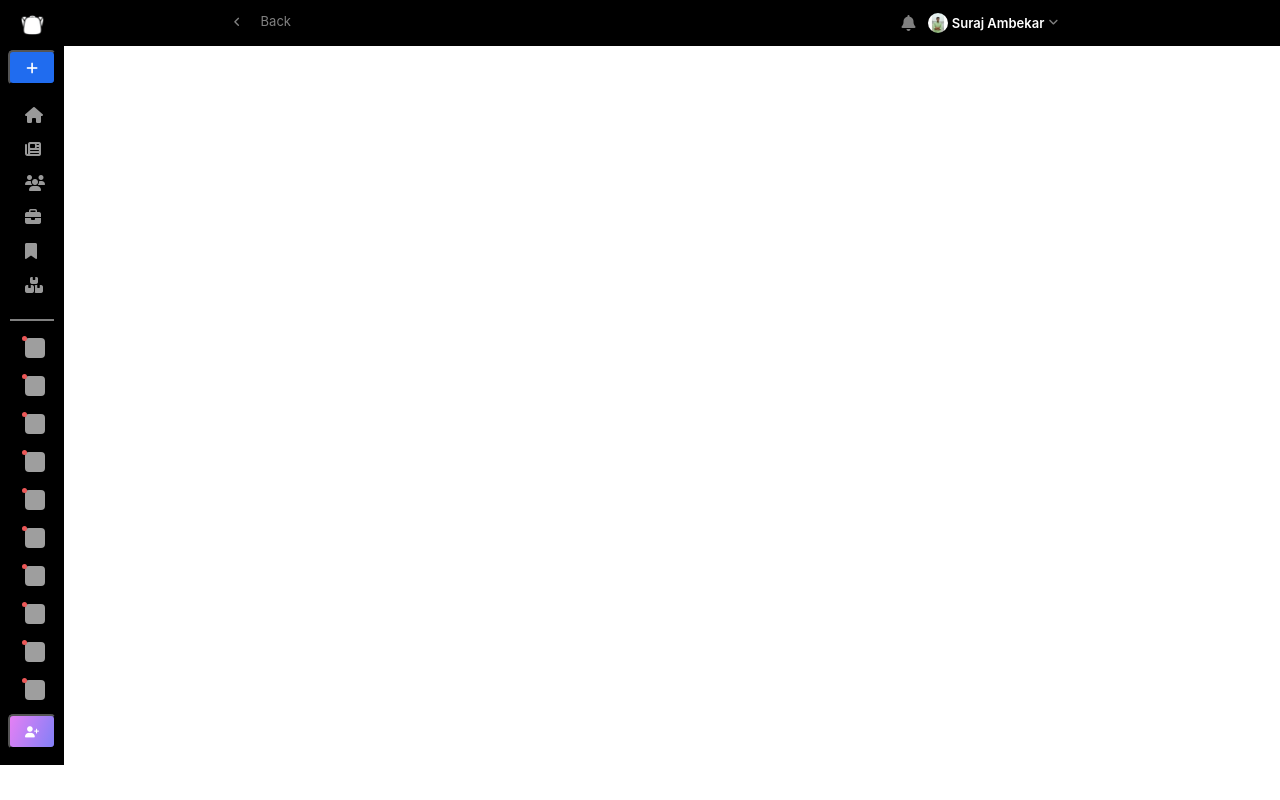
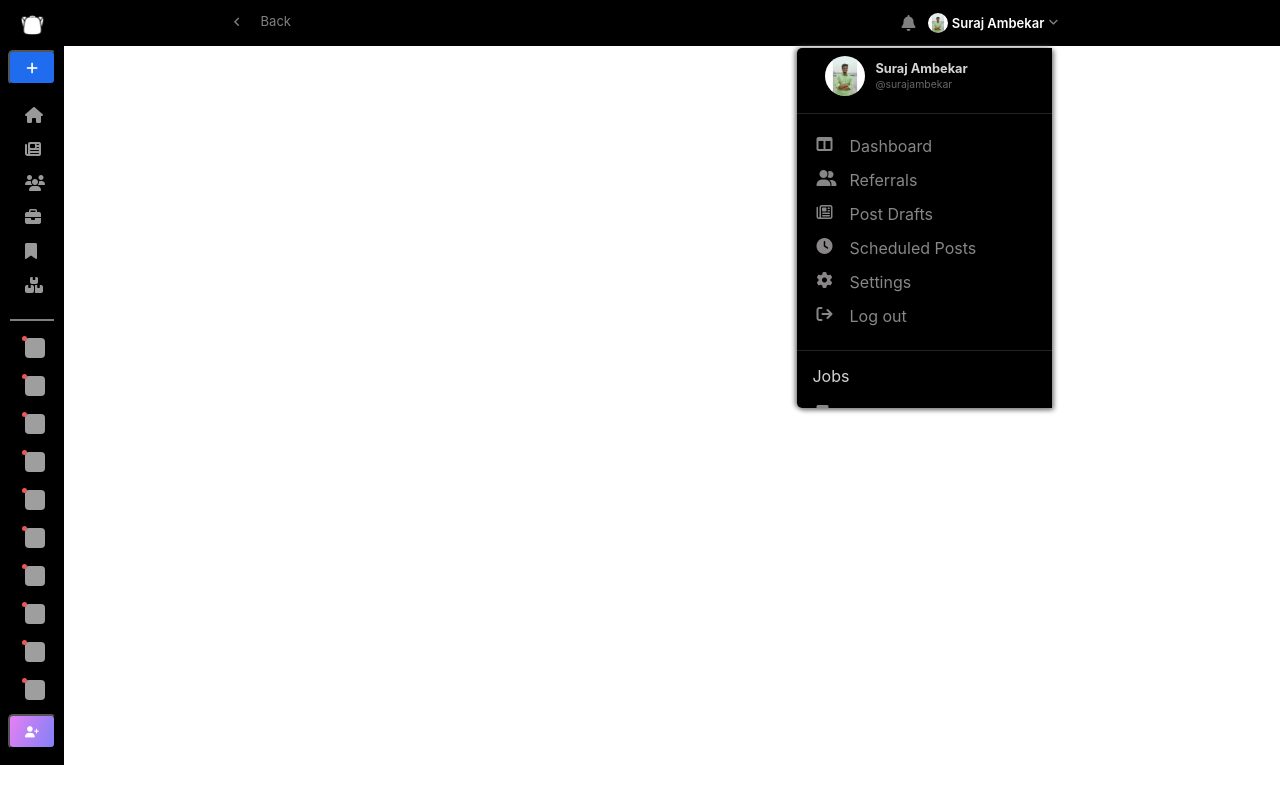
Before and after one commit to Suraj-Ambekar/React-Projects, a React (Create React App) app in the folder showwcaseclone/: page / in a window 1280 px wide. Built offline with nearby package versions, Linux system fonts and the light colour scheme; grey boxes are pictures that could not be loaded.

Commit message:
Successfully created a dropdrop list below profile section

```diff
--- a/showwcaseclone/src/App.js
+++ b/showwcaseclone/src/App.js
@@ -1,6 +1,7 @@
 import Header from "./Header";
 // import Sidebar from "./Sidebar";
 import Demo from "./Demo";
+// import Dropdown from "./Dropdown";
 
 function App() {
   return (
@@ -8,6 +9,7 @@ function App() {
       < Header />
       {/* < Sidebar /> */}
       < Demo />
+      {/* < Dropdown /> */}
     </div>
   );
 }
--- /dev/null
+++ b/showwcaseclone/src/Dropdown.css
@@ -0,0 +1,225 @@
+
+/* .tp{
+    margin: 20px 250px;
+} */
+
+
+
+.dropdown{
+    width: 255px;
+    height: 360px;
+    /* height: 520px; */
+    /* border: 2px solid blue; */
+    border-radius: 5px 0 0 5px;
+    position: absolute;
+    top: 48px;
+    right: 10px;
+    background-color: black;
+    overflow: scroll;
+    overflow-x: hidden;
+    box-shadow: 2px 2px 5px gray, -2px 0px 5px gray;
+}
+
+::-webkit-scrollbar{
+    width: 18px;
+}
+
+::-webkit-scrollbar-track {
+    background-color: #2c2c2c95;
+}
+
+::-webkit-scrollbar-thumb {
+    width: 13px;
+    background-color: black;
+    border: 2px solid #2c2c2c95;
+}
+
+.dropdown .dropdown-first-section{
+    box-sizing: border-box;
+    height: 57px;
+    padding: 8px;
+    /* border-bottom: 2px solid blue; */
+    /* border: 2px solid red; */
+}
+
+.dropdown .dropdown-first-section a{
+    text-decoration: none;
+    height: 40px;
+    /* border: 2px solid black; */
+    display: grid;
+    grid-template-columns: auto 1fr;
+    /* gap: 0.5rem; */
+}
+
+.dropdown .dropdown-first-section a .image{
+    width: 40px;
+    height: 40px;
+    /* border: 3px solid pink; */
+}
+
+.dropdown .dropdown-first-section a .image img{
+    width: 40px;
+    height: 40px;
+    border-radius: 50%;
+}
+
+.dropdown .dropdown-first-section a .dropdown-username{
+    padding: 0 10px;
+    /* border: 3px solid pink; */
+    font-size: 0.5rem;
+    display: flex;
+    flex-direction: column;
+    justify-content: center;
+    gap: 0.1rem;
+}
+
+.dropdown .dropdown-first-section a .dropdown-username .name{
+    color: #D4D4D4;
+    font-size: 0.8rem;
+    font-weight: 700;
+}
+
+.dropdown .dropdown-first-section a .dropdown-username .user-id{
+    font-size: 0.65rem;
+    color: #666666;
+}
+
+/* .hr{
+    width: 20px;
+    width: 500px;
+    border-top: 1px solid gray;
+} */
+
+.style{
+	border-top: 0.5px solid #222121;
+    border-left: 0px;
+    border-bottom: 0px;
+    border-right: 0px;
+	/* border-top: 1px solid #eb0e0e; */
+}
+
+.dropdown .dropdown-second-section{
+    box-sizing: border-box;
+    width: 100%;
+    height: 220px;
+    padding: 7px;
+    /* padding: 8px; */
+    /* border-bottom: 2px solid blue; */
+    /* border: 2px solid red; */
+}
+.dropdown .dropdown-second-section .div{
+    box-sizing: border-box;
+    /* width: 100%; */
+    height: 204px;
+    /* padding: 8px; */
+    /* border-bottom: 2px solid blue; */
+    /* border: 2px solid red; */
+    display: grid;
+    grid-template-rows: repeat(6, 1fr);
+
+}
+.dropdown .dropdown-second-section .div .sub-section{
+    /* border: 0.2px solid green; */
+    padding: 0 8px;
+    text-decoration: none;
+    display: flex;
+    align-items: center;
+}
+
+.dropdown .dropdown-second-section .div .sub-section div{
+    width: 100%;
+    /* border: 2px solid orangered; */
+    display: grid;
+    grid-template-columns: 15% 1fr;
+    color: rgb(136, 134, 134);
+}
+
+.dropdown .dropdown-third-section{
+    height: 146px;
+    /* border: 2px solid red; */
+    box-sizing: border-box;
+    padding: 7px;
+}
+
+.dropdown .dropdown-third-section .div{
+    box-sizing: border-box;
+    height: 130px;
+    /* padding: 8px; */
+    /* border-bottom: 2px solid blue; */
+    /* border: 2px solid red; */
+    display: grid;
+    grid-template-rows: repeat(4, 1fr);
+
+}
+
+.dropdown .dropdown-third-section .div .sub-section{
+    /* border: 0.2px solid green; */
+    padding: 0 8px;
+    text-decoration: none;
+    display: flex;
+    align-items: center;
+}
+
+.dropdown .dropdown-third-section .div .sub-section div{
+    width: 100%;
+    /* border: 2px solid orangered; */
+    display: grid;
+    grid-template-columns: 15% 1fr;
+    color: rgb(136, 134, 134);
+}
+.dropdown .dropdown-third-section .div .p{
+    /* font-size: rem; */
+    color: #D4D4D4;
+    padding: 0 8px;
+}
+
+.dropdown .dropdown-fourth-section{
+    height: 86px;
+    /* border: 2px solid red; */
+    box-sizing: border-box;
+    padding: 7px;
+}
+
+.dropdown .dropdown-fourth-section .div{
+    box-sizing: border-box;
+    height: 66px;
+
+    /* padding: 8px; */
+    /* border-bottom: 2px solid blue; */
+    /* border: 2px solid red; */
+    display: grid;
+    grid-template-rows: repeat(2, 1fr);
+    gap: 0.6rem;
+
+}
+
+.dropdown .dropdown-fourth-section .div .p{
+    /* font-size: rem; */
+    color: #D4D4D4;
+    padding: 0 8px;
+}
+
+.dropdown .dropdown-fourth-section .div .modes{
+    height: 30px;
+    padding: 7px;
+    background-color: #2c2c2c95;
+    border-radius: 5px;
+    /* border: 2px solid green; */
+    display: grid;
+    grid-template-columns: repeat(3, 1fr);
+    /* gap: 0.4rem; */
+}
+
+.dropdown .dropdown-fourth-section .div .modes .mode{
+    height: 18px;
+    padding: 6px 8px;
+    /* border: 2px solid black; */
+    text-align: center;
+     border-radius: 5px;
+    /* place-self: center; */
+}
+
+.active{
+    background-color: black;
+    color: white;
+}
--- a/showwcaseclone/src/Header.css
+++ b/showwcaseclone/src/Header.css
@@ -9,11 +9,13 @@
     padding-left: 17%;
     /* padding-right: 20%; */
     padding-right: 17%;
+    /* position: relative; */
 }
 
 .navbar{
     /* width: 100%; */
     height: 100%;
+    position: relative;
     /* display: flex;
     align-items: center;
     justify-content: space-between; */
--- a/showwcaseclone/src/Header.js
+++ b/showwcaseclone/src/Header.js
@@ -1,4 +1,5 @@
 import './Header.css';
+import './Dropdown.css';
 
 export default function Header(){
     return(
@@ -18,7 +19,106 @@ export default function Header(){
                         <i class="fa-sharp fa-solid fa-angle-down"></i>
                     </div>
                 </div>
+                <div className="dropdown">
+                <div className="dropdown-first-section">
+                    <a href="www.google.com">
+                        <div className="image">
+                            <img src="./profilePic.jpg" alt="profile" />
+                        </div>
+                        <div className="dropdown-username">
+                            <span className="name">Suraj Ambekar</span>
+                            <span className="user-id">@surajambekar</span>
+                        </div>
+                    </a>
+                </div>
+                <hr className='style' />
+                {/* <div className="hr">
+
+                </div>    */}
+                <div className="dropdown-second-section">
+                    <div className="div">
+                        <a className="sub-section" href="www.google.com">
+                            <div>
+                                <i class="fa-sharp fa-solid fa-table-columns"></i>
+                                <span>Dashboard</span>
+                            </div>
+                        </a>
+                        <a className="sub-section" href="www.google.com">
+                            <div>
+                                <i class="fa-solid fa-user-group"></i>
+                                <span>Referrals</span>
+                            </div>
+                        </a>
+                        <a className="sub-section" href="www.google.com">
+                            <div>
+                                <i class="fa-regular fa-newspaper"></i>
+                                <span>Post Drafts</span>
+                            </div>
+                        </a>
+                        <a className="sub-section" href="www.google.com">
+                            <div>
+                                <i class="fa-sharp fa-solid fa-clock"></i>
+                                <span>Scheduled Posts</span>
+                            </div>
+                        </a>
+                        <a className="sub-section" href="www.google.com">
+                            <div>
+                                <i class="fa-solid fa-gear"></i>
+                                <span>Settings</span>
+                            </div>
+                        </a>
+                        <a className="sub-section" href="www.google.com">
+                            <div>
+                                <i class="fa-solid fa-arrow-right-from-bracket"></i>
+                                <span>Log out</span>
+                            </div>
+                        </a>
+                    </div>
+                </div>
+                <hr className='style' />
+                {/* <div className="hr">
+
+                </div> */}
+                <div className="dropdown-third-section">
+                    <div className="div">
+                        <span className="p">Jobs</span>
+                        <a className="sub-section" href="www.google.com">
+                            <div>
+                                <i class="fa-solid fa-building"></i>
+                                <span>Create a Company</span>
+                            </div>
+                        </a>
+                        <a className="sub-section" href="www.google.com">
+                            <div>
+                                <i class="fa-solid fa-plus"></i>
+                                <span>Post a Job</span>
+                            </div>
+                        </a>
+                        <a className="sub-section" href="www.google.com">
+                            <div>
+                                <i class="fa-solid fa-briefcase"></i>
+                                <span>Job Dashboard</span>
+                            </div>
+                        </a>
+                    </div>
+                </div>
+                <hr className='style' />
+                {/* <div className="hr">
+
+                </div> */}
+                <div className="dropdown-fourth-section">
+                    <div className="div">
+                        <span className="p">Appearance</span>
+                        <div className="modes">
+                            <div className="dark mode active">Dark</div>
+                            <div className="light mode">Light</div>
+                            <div className="system mode">System</div>
+                        </div>
+                    </div>
+                </div>
+            </div>
             </nav>
+
         </header>
     )
 }
```
